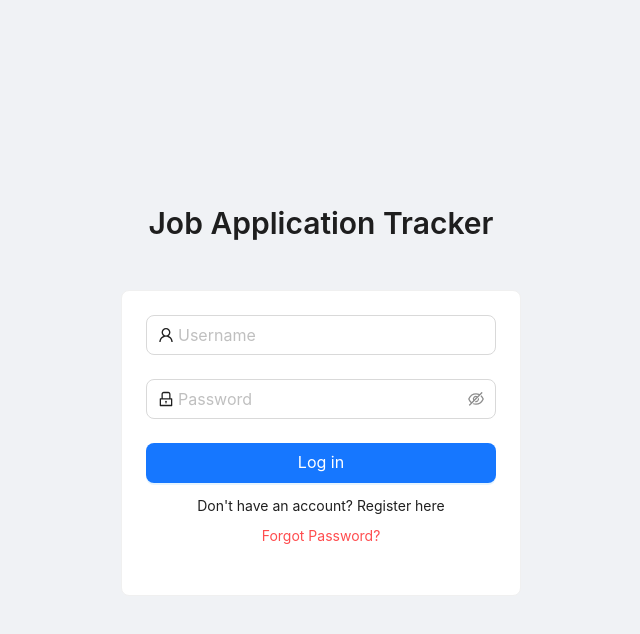
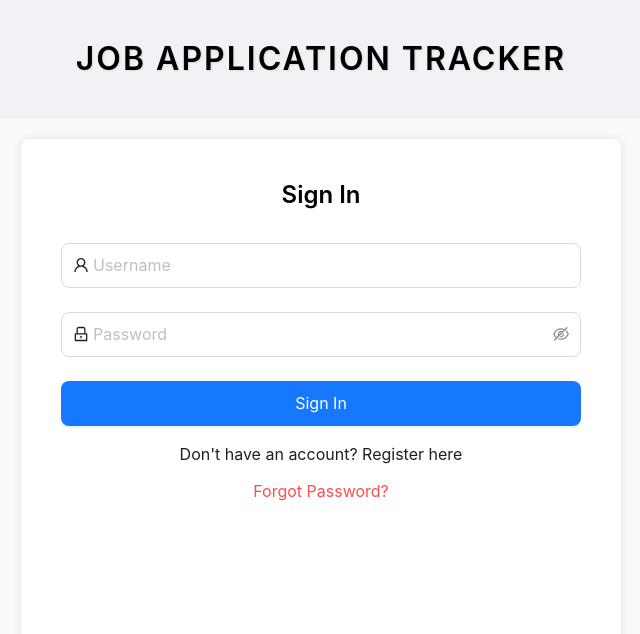
Before and after one commit to shivaansh74/job-application-app, a React (Create React App) app in the folder frontend/: page /login in a window 1280 px wide. Shown: the top 634 px of the page, without its empty margins (319-959 px from the left). Built offline with nearby package versions, Linux system fonts and the light colour scheme.

Commit message:
APP DONE

```diff
--- a/frontend/src/App.js
+++ b/frontend/src/App.js
@@ -3,6 +3,7 @@ import { BrowserRouter as Router, Routes, Route, Navigate } from 'react-router-d
 import Login from './components/Login';
 import Register from './components/Register';
 import JobList from './components/JobList';
+import ForgotPassword from './components/ForgotPassword';
 import 'antd/dist/reset.css';
 
 // Protected Route component
@@ -27,21 +28,16 @@ function App() {
     <Router>
       <div className="App">
         <Routes>
+          <Route
+            path="/"
+            element={isAuthenticated() ? <Navigate to="/jobs" /> : <Navigate to="/login" />}
+          />
           <Route path="/login" element={<Login />} />
           <Route path="/register" element={<Register />} />
+          <Route path="/forgot-password" element={<ForgotPassword />} />
           <Route
             path="/jobs"
-            element={
-              <ProtectedRoute>
-                <JobList />
-              </ProtectedRoute>
-            }
-          />
-          <Route
-            path="/"
-            element={<PrivateRoute>
-              <JobList />
-            </PrivateRoute>}
+            element={isAuthenticated() ? <JobList /> : <Navigate to="/login" />}
           />
         </Routes>
       </div>
--- a/frontend/src/components/ForgotPassword.js
+++ b/frontend/src/components/ForgotPassword.js
@@ -1,15 +1,17 @@
 import React, { useState } from 'react';
-import { Form, Input, Button, message, Steps } from 'antd';
-import { useNavigate } from 'react-router-dom';
-import { UserOutlined, MailOutlined, LockOutlined } from '@ant-design/icons';
+import { Form, Input, Button, message, Steps, Typography, Alert } from 'antd';
+import { useNavigate, Link } from 'react-router-dom';
+import { UserOutlined, MailOutlined, LockOutlined, ArrowLeftOutlined } from '@ant-design/icons';
 import { api } from '../services/api';
 
 const { Step } = Steps;
+const { Title } = Typography;
 
 const ForgotPassword = () => {
     const [currentStep, setCurrentStep] = useState(0);
     const [verificationCode, setVerificationCode] = useState('');
     const [userInfo, setUserInfo] = useState(null);
+    const [showVerificationAlert, setShowVerificationAlert] = useState(false);
     const navigate = useNavigate();
 
     const onVerifyIdentity = async (values) => {
@@ -17,7 +19,8 @@ const ForgotPassword = () => {
             const response = await api.post('/api/auth/verify-identity', values);
             if (response.data.success) {
                 setUserInfo(response.data.user);
-                message.success('Identity verified! Check your email for the verification code.');
+                setVerificationCode(response.data.verificationCode); // For testing only
+                setShowVerificationAlert(true);
                 setCurrentStep(1);
             }
         } catch (error) {
@@ -26,16 +29,10 @@ const ForgotPassword = () => {
     };
 
     const onVerifyCode = async (values) => {
-        try {
-            const response = await api.post('/api/auth/verify-code', {
-                email: userInfo.email,
-                code: values.code
-            });
-            if (response.data.success) {
-                setVerificationCode(values.code);
+        if (values.code === verificationCode) {
+            message.success('Code verified successfully!');
             setCurrentStep(2);
-            }
-        } catch (error) {
+        } else {
             message.error('Invalid verification code');
         }
     };
@@ -78,7 +75,7 @@ const ForgotPassword = () => {
                     >
                         <Input prefix={<UserOutlined />} placeholder="Enter your username" />
                     </Form.Item>
-                    <Button type="primary" htmlType="submit" style={{ width: '100%' }}>
+                    <Button type="primary" htmlType="submit" style={{ width: '100%', marginBottom: '12px' }}>
                         Verify Identity
                     </Button>
                 </Form>
@@ -93,9 +90,9 @@ const ForgotPassword = () => {
                         label="Verification Code"
                         rules={[{ required: true, message: 'Please input the verification code!' }]}
                     >
-                        <Input placeholder="Enter the code sent to your email" />
+                        <Input placeholder="Enter the verification code shown above" />
                     </Form.Item>
-                    <Button type="primary" htmlType="submit" style={{ width: '100%' }}>
+                    <Button type="primary" htmlType="submit" style={{ width: '100%', marginBottom: '12px' }}>
                         Verify Code
                     </Button>
                 </Form>
@@ -133,7 +130,7 @@ const ForgotPassword = () => {
                     >
                         <Input.Password prefix={<LockOutlined />} placeholder="Confirm new password" />
                     </Form.Item>
-                    <Button type="primary" htmlType="submit" style={{ width: '100%' }}>
+                    <Button type="primary" htmlType="submit" style={{ width: '100%', marginBottom: '12px' }}>
                         Reset Password
                     </Button>
                 </Form>
@@ -142,15 +139,48 @@ const ForgotPassword = () => {
     ];
 
     return (
+        <div style={{ display: 'flex', flexDirection: 'column', minHeight: '100vh' }}>
+            <div style={{
+                textAlign: 'center',
+                padding: '40px 0',
+                background: '#f0f2f5'
+            }}>
+                <Title style={{
+                    margin: 0,
+                    color: '#000000',
+                    fontSize: '32px',
+                    textTransform: 'uppercase',
+                    letterSpacing: '2px',
+                    textShadow: '1px 1px 2px rgba(0,0,0,0.1)'
+                }}>
+                    Job Application Tracker
+                </Title>
+            </div>
+
             <div style={{
                 maxWidth: 500,
-            margin: '50px auto',
+                margin: '20px auto',
                 padding: '20px',
                 boxShadow: '0 0 10px rgba(0,0,0,0.1)',
                 borderRadius: '8px',
-            background: 'white'
+                background: 'white',
+                flex: 1
             }}>
-            <h2 style={{ textAlign: 'center', marginBottom: '24px' }}>Reset Password</h2>
+                <Title level={3} style={{ textAlign: 'center', marginBottom: '24px' }}>
+                    Reset Password
+                </Title>
+
+                {showVerificationAlert && (
+                    <Alert
+                        message="Verification Code"
+                        description={`Your verification code is: ${verificationCode}`}
+                        type="success"
+                        showIcon
+                        closable
+                        onClose={() => setShowVerificationAlert(false)}
+                        style={{ marginBottom: '24px' }}
+                    />
+                )}
 
                 <Steps current={currentStep} style={{ marginBottom: '24px' }}>
                     {steps.map(item => (
@@ -161,6 +191,16 @@ const ForgotPassword = () => {
                 <div style={{ marginTop: '24px' }}>
                     {steps[currentStep].content}
                 </div>
+
+                <div style={{ textAlign: 'center', marginTop: '24px' }}>
+                    <Button
+                        icon={<ArrowLeftOutlined />}
+                        onClick={() => navigate('/login')}
+                    >
+                        Back to Login
+                    </Button>
+                </div>
+            </div>
         </div>
     );
 };
--- a/frontend/src/components/Login.js
+++ b/frontend/src/components/Login.js
@@ -1,8 +1,7 @@
 import React from 'react';
-import { Form, Input, Button, Card, message, Typography } from 'antd';
+import { Form, Input, Button, message, Typography } from 'antd';
+import { useNavigate, Link } from 'react-router-dom';
 import { UserOutlined, LockOutlined } from '@ant-design/icons';
-import { useNavigate, Link } from 'react-router-dom';
-import { API_BASE_URL } from '../config/config';
 import { api } from '../services/api';
 
 const { Title } = Typography;
@@ -10,48 +9,69 @@ const { Title } = Typography;
 const Login = () => {
     const navigate = useNavigate();
 
-  const handleLogin = async (values) => {
+    const onFinish = async (values) => {
         try {
-      console.log('Attempting login with:', values);
-
             const response = await api.post('/api/auth/login', {
                 username: values.username,
                 password: values.password
             });
 
-      console.log('Login response:', response.data);
+            if (response.data.success) {
+                // Save token
+                localStorage.setItem('token', response.data.token);
 
-      if (response.data.token) {
-        localStorage.setItem('token', response.data.token);
+                // Set default authorization header
+                api.defaults.headers.common['Authorization'] = `Bearer ${response.data.token}`;
+
                 message.success('Login successful!');
                 navigate('/jobs');
-      } else {
-        message.error('Login failed - no token received');
             }
         } catch (error) {
             console.error('Login error:', error);
-      message.error(error.response?.data?.message || 'Login failed');
+            message.error(error.response?.data?.message || 'Login failed. Please try again.');
         }
     };
 
     return (
+        <div style={{ display: 'flex', flexDirection: 'column', minHeight: '100vh' }}>
             <div style={{
-      display: 'flex',
-      flexDirection: 'column',
-      justifyContent: 'center',
-      alignItems: 'center',
-      minHeight: '100vh',
-      background: '#f0f2f5',
-      padding: '24px'
+                textAlign: 'center',
+                padding: '40px 0',
+                background: '#f0f2f5'
             }}>
-      <Title level={2} style={{ marginBottom: '48px', textAlign: 'center' }}>
+                <Title style={{
+                    margin: 0,
+                    color: '#000000',
+                    fontSize: '32px',
+                    textTransform: 'uppercase',
+                    letterSpacing: '2px',
+                    textShadow: '1px 1px 2px rgba(0,0,0,0.1)'
+                }}>
                     Job Application Tracker
                 </Title>
+            </div>
 
-      <Card style={{ width: '100%', maxWidth: '400px' }}>
+            <div style={{
+                width: '100%',
+                maxWidth: '600px',
+                margin: '20px auto',
+                padding: '40px',
+                boxShadow: '0 0 10px rgba(0,0,0,0.1)',
+                borderRadius: '8px',
+                background: 'white',
+                flex: 1
+            }}>
+                <Title level={3} style={{
+                    textAlign: 'center',
+                    marginBottom: '32px',
+                    color: '#000000'
+                }}>
+                    Sign In
+                </Title>
+
                 <Form
                     name="login"
-          onFinish={handleLogin}
+                    onFinish={onFinish}
                     layout="vertical"
                     size="large"
                 >
@@ -62,6 +82,7 @@ const Login = () => {
                         <Input
                             prefix={<UserOutlined />}
                             placeholder="Username"
+                            style={{ height: '45px' }}
                         />
                     </Form.Item>
 
@@ -72,15 +93,28 @@ const Login = () => {
                         <Input.Password
                             prefix={<LockOutlined />}
                             placeholder="Password"
+                            style={{ height: '45px' }}
                         />
                     </Form.Item>
 
                     <Form.Item>
-            <Button type="primary" htmlType="submit" style={{ width: '100%', marginBottom: '12px' }}>
-              Log in
+                        <Button
+                            type="primary"
+                            htmlType="submit"
+                            style={{
+                                width: '100%',
+                                marginBottom: '16px',
+                                height: '45px',
+                                fontSize: '16px'
+                            }}
+                        >
+                            Sign In
                         </Button>
-            <div style={{ textAlign: 'center' }}>
-              <div style={{ marginBottom: '8px' }}>
+                        <div style={{
+                            textAlign: 'center',
+                            fontSize: '16px'
+                        }}>
+                            <div style={{ marginBottom: '12px' }}>
                                 Don't have an account? <Link to="/register">Register here</Link>
                             </div>
                             <div>
@@ -89,7 +123,7 @@ const Login = () => {
                         </div>
                     </Form.Item>
                 </Form>
-      </Card>
+            </div>
         </div>
     );
 };
--- a/frontend/src/services/api.js
+++ b/frontend/src/services/api.js
@@ -1,21 +1,36 @@
 import axios from 'axios';
 
-const API_URL = 'https://job-application-app-y28m.onrender.com';
-
 const api = axios.create({
-    baseURL: API_URL,
+    baseURL: process.env.REACT_APP_API_URL || 'https://job-application-app-y28m.onrender.com',
     headers: {
-        'Content-Type': 'application/json'
+        'Content-Type': 'application/json',
     }
 });
 
-api.interceptors.request.use(request => {
-    const token = localStorage.getItem('token');
-    if (token) {
-        request.headers.Authorization = `Bearer ${token}`;
+// Add a request interceptor
+api.interceptors.request.use(
+    (config) => {
+        const token = localStorage.getItem('token');
+        if (token) {
+            config.headers.Authorization = `Bearer ${token}`;
+        }
+        return config;
+    },
+    (error) => {
+        return Promise.reject(error);
     }
-    return request;
-});
+);
+
+// Add a response interceptor
+api.interceptors.response.use(
+    (response) => response,
+    (error) => {
+        if (error.response?.status === 401) {
+            localStorage.removeItem('token');
+            window.location.href = '/login';
+        }
+        return Promise.reject(error);
+    }
+);
 
 export { api };
-export default api;
--- a/package.json
+++ b/package.json
@@ -20,6 +20,8 @@
         "mongoose": "^8.9.2",
         "react-chartjs-2": "^5.3.0",
         "react-router-dom": "^7.1.1",
-        "react-scripts": "^5.0.1"
+        "react-scripts": "^5.0.1",
+        "chart.js": "^4.0.0",
+    "react-chartjs-2": "^5.0.0"
     }
 }
```
Lines whose indentation alone changed are shown as unchanged.
